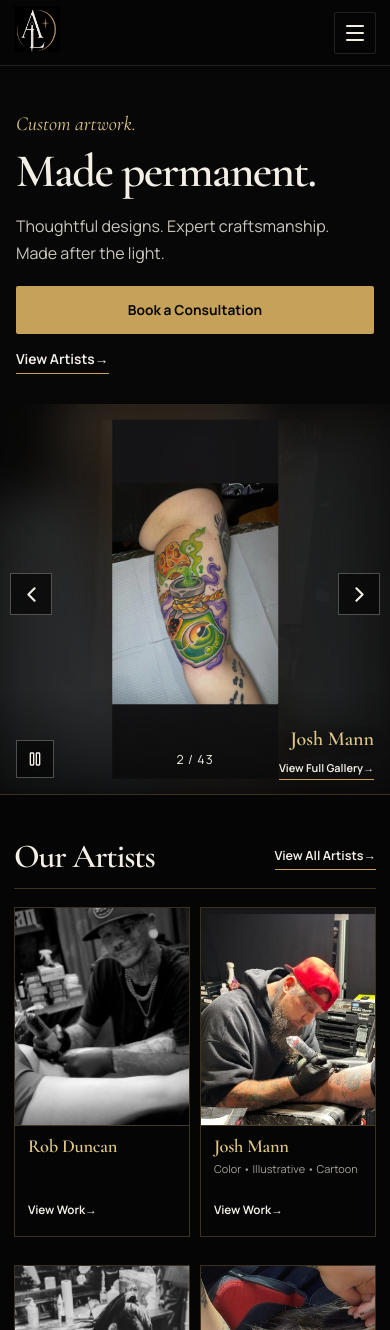
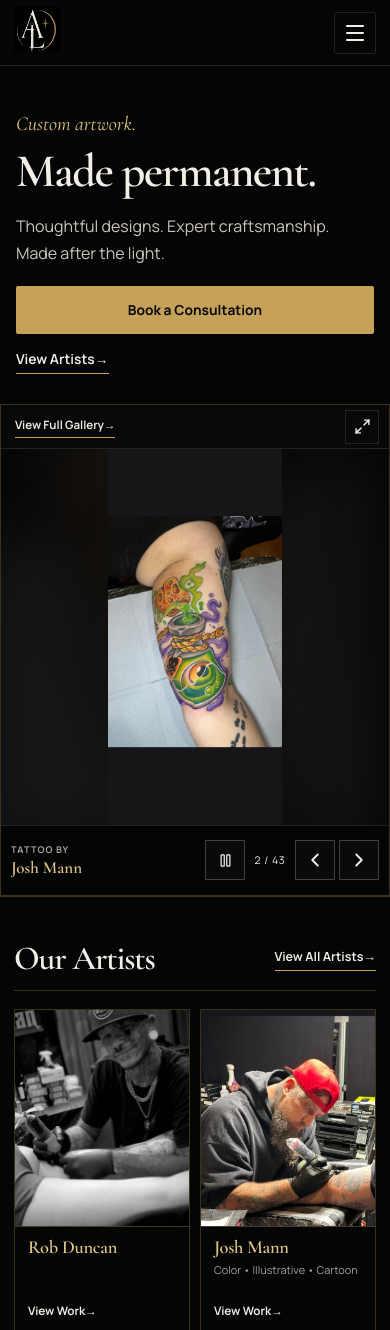
Before and after one commit to afterlighttattoo/afterlighttattoo, a Next.js app: page / in a window 390 px wide. Shown: the top 1330 px of the page. Built offline with nearby package versions, Linux system fonts and the light colour scheme.

Commit message:
Define standalone homepage slideshow

```diff
--- a/app/components/FeaturedArtworkCarousel.tsx
+++ b/app/components/FeaturedArtworkCarousel.tsx
@@ -2,19 +2,13 @@
 
 import Image from "next/image";
 import Link from "next/link";
-import { ChevronLeft, ChevronRight, Pause, Play } from "lucide-react";
+import { ChevronLeft, ChevronRight, Maximize2, Pause, Play } from "lucide-react";
 import { useEffect, useRef, useState } from "react";
 import type { PortfolioImage } from "@/app/data/artists";
 import { ArtworkLightbox } from "./ArtworkLightbox";
 
 function isPreloaded(index: number, activeIndex: number, length: number) {
   return index === activeIndex || index === (activeIndex - 1 + length) % length || index === (activeIndex + 1) % length;
-}
-
-function needsContainedPresentation(image: PortfolioImage) {
-  const aspectRatio = image.width / image.height;
-
-  return aspectRatio < 1.2 || image.width < 900 || image.height < 700;
 }
 
 export function FeaturedArtworkCarousel({ images }: { images: PortfolioImage[] }) {
@@ -29,6 +23,7 @@ export function FeaturedArtworkCarousel({ images }: { images: PortfolioImage[] }
   const pointerStartXRef = useRef<number | null>(null);
   const ignoreClickRef = useRef(false);
   const imageButtonRef = useRef<HTMLButtonElement>(null);
+  const fullscreenButtonRef = useRef<HTMLButtonElement>(null);
   const returnFocusRef = useRef<HTMLElement | null>(null);
 
   useEffect(() => {
@@ -63,13 +58,13 @@ export function FeaturedArtworkCarousel({ images }: { images: PortfolioImage[] }
     setAnnouncement(`Showing artwork ${nextIndex + 1} of ${images.length} by ${images[nextIndex].artistName}.`);
   };
 
-  const openLightbox = () => {
+  const openLightbox = (returnTarget: HTMLElement | null) => {
     if (ignoreClickRef.current) {
       ignoreClickRef.current = false;
       return;
     }
     setUserPaused(true);
-    returnFocusRef.current = imageButtonRef.current;
+    returnFocusRef.current = returnTarget;
     setLightboxIndex(activeIndex);
   };
 
@@ -98,12 +93,36 @@ export function FeaturedArtworkCarousel({ images }: { images: PortfolioImage[] }
           }
         }}
       >
+        <div className="featured-carousel-copy">
+          <p className="hero-kicker">Custom artwork.</p>
+          <h1 id="hero-title">Made permanent.</h1>
+          <p>Thoughtful designs. Expert craftsmanship.<br />Made after the light.</p>
+          <div className="hero-actions">
+            <Link className="button button-gold" href="/booking">Book a Consultation</Link>
+            <Link className="text-link" href="/artists">View Artists <span aria-hidden="true">→</span></Link>
+          </div>
+        </div>
+
+        <div className="featured-carousel-gallery">
+          <div className="featured-carousel-gallery-top">
+            <Link className="text-link" href="/gallery">View Full Gallery <span aria-hidden="true">→</span></Link>
+            <button
+              ref={fullscreenButtonRef}
+              className="featured-carousel-fullscreen"
+              type="button"
+              onClick={() => openLightbox(fullscreenButtonRef.current)}
+              aria-label={`Open full image: ${active.alt}`}
+            >
+              <Maximize2 aria-hidden="true" size={17} />
+            </button>
+          </div>
+
           <div className="featured-carousel-stage">
             <button
               ref={imageButtonRef}
               className="featured-carousel-image"
               type="button"
-            onClick={openLightbox}
+              onClick={() => openLightbox(imageButtonRef.current)}
               onPointerDown={(event) => { pointerStartXRef.current = event.clientX; }}
               onPointerUp={(event) => {
                 if (pointerStartXRef.current === null) return;
@@ -118,7 +137,7 @@ export function FeaturedArtworkCarousel({ images }: { images: PortfolioImage[] }
             >
               {images.map((image, index) => isPreloaded(index, activeIndex, images.length) ? (
                 <span
-                className={`featured-carousel-slide ${index === activeIndex ? "is-active" : ""} ${needsContainedPresentation(image) ? "is-contained" : ""}`.trim()}
+                  className={`featured-carousel-slide ${index === activeIndex ? "is-active" : ""}`.trim()}
                   key={`${image.artistSlug}-${image.filename}`}
                   aria-hidden={index !== activeIndex}
                 >
@@ -131,7 +150,7 @@ export function FeaturedArtworkCarousel({ images }: { images: PortfolioImage[] }
                     height={image.height}
                     loading="eager"
                     draggable={false}
-                  sizes="(max-width: 760px) 100vw, 50vw"
+                    sizes="(max-width: 760px) 100vw, 60vw"
                     aria-hidden="true"
                   />
                   <Image
@@ -143,37 +162,19 @@ export function FeaturedArtworkCarousel({ images }: { images: PortfolioImage[] }
                     height={image.height}
                     loading="eager"
                     draggable={false}
-                  sizes="(max-width: 760px) 90vw, 46vw"
+                    sizes="(max-width: 760px) 100vw, 60vw"
                   />
                 </span>
               ) : null)}
             </button>
           </div>
 
-        <div className="featured-carousel-shade" aria-hidden="true" />
-
-        <div className="featured-carousel-copy">
-          <p className="hero-kicker">Custom artwork.</p>
-          <h1 id="hero-title">Made permanent.</h1>
-          <p>Thoughtful designs. Expert craftsmanship.<br />Made after the light.</p>
-          <div className="hero-actions">
-            <Link className="button button-gold" href="/booking">Book a Consultation</Link>
-            <Link className="text-link" href="/artists">View Artists <span aria-hidden="true">→</span></Link>
+          <div className="featured-carousel-bar">
+            <div className="featured-carousel-credit">
+              <span>Tattoo by</span>
+              <Link href={`/artists/${active.artistSlug}`}>{active.artistName}</Link>
             </div>
-        </div>
-
-        <div className="featured-carousel-credit">
-          <Link href={`/artists/${active.artistSlug}`}>{active.artistName}</Link>
-          <Link className="text-link" href="/gallery">View Full Gallery <span aria-hidden="true">→</span></Link>
-        </div>
-
-        <button className="featured-carousel-arrow featured-carousel-prev" type="button" onClick={() => selectSlide(activeIndex - 1)} aria-label="Show previous artwork">
-          <ChevronLeft aria-hidden="true" size={25} />
-        </button>
-        <button className="featured-carousel-arrow featured-carousel-next" type="button" onClick={() => selectSlide(activeIndex + 1)} aria-label="Show next artwork">
-          <ChevronRight aria-hidden="true" size={25} />
-        </button>
-
+            <div className="featured-carousel-controls">
               <button
                 className="featured-carousel-toggle"
                 type="button"
@@ -181,9 +182,19 @@ export function FeaturedArtworkCarousel({ images }: { images: PortfolioImage[] }
                 aria-label={userPaused ? "Play artwork slideshow" : "Pause artwork slideshow"}
                 aria-pressed={userPaused}
               >
-          {userPaused ? <Play aria-hidden="true" size={16} /> : <Pause aria-hidden="true" size={16} />}
+                {userPaused ? <Play aria-hidden="true" size={15} /> : <Pause aria-hidden="true" size={15} />}
               </button>
               <span className="featured-carousel-count" aria-hidden="true">{activeIndex + 1} / {images.length}</span>
+              <button className="featured-carousel-arrow" type="button" onClick={() => selectSlide(activeIndex - 1)} aria-label="Show previous artwork">
+                <ChevronLeft aria-hidden="true" size={22} />
+              </button>
+              <button className="featured-carousel-arrow" type="button" onClick={() => selectSlide(activeIndex + 1)} aria-label="Show next artwork">
+                <ChevronRight aria-hidden="true" size={22} />
+              </button>
+            </div>
+          </div>
+        </div>
+
         <p className="sr-only" aria-live="polite" aria-atomic="true">{announcement}</p>
       </div>
 
--- a/app/globals.css
+++ b/app/globals.css
@@ -215,33 +215,33 @@ a:focus-visible, button:focus-visible, input:focus-visible, select:focus-visible
 .mobile-menu .external-actions { margin-top: 20px; }
 
 /* Homepage */
-.home-hero { height: 500px; border-bottom: 1px solid var(--line); background: var(--black); }
-.featured-carousel { position: relative; overflow: hidden; height: 100%; background: #070707; touch-action: pan-y; isolation: isolate; }
+.home-hero { height: 560px; border-bottom: 1px solid var(--line); background: var(--black); }
+.featured-carousel { display: grid; width: min(calc(100% - 48px), 1120px); height: 100%; margin-inline: auto; grid-template-columns: minmax(340px, .68fr) minmax(0, 1fr); gap: 36px; align-items: center; background: var(--black); touch-action: pan-y; isolation: isolate; }
 .featured-carousel:focus-visible { outline: 2px solid var(--gold-light); outline-offset: 3px; }
-.featured-carousel-stage { position: absolute; z-index: 2; top: 0; bottom: 0; left: 43%; overflow: hidden; width: 46%; background: #080808; }
-.featured-carousel-stage::after { position: absolute; z-index: 2; inset: 0; pointer-events: none; background: linear-gradient(90deg, rgba(5,5,5,.34), rgba(5,5,5,.02) 32%, rgba(5,5,5,.05) 67%, rgba(5,5,5,.5)), linear-gradient(0deg, rgba(5,5,5,.66), transparent 27%); content: ""; }
+.featured-carousel-copy { min-width: 0; }
+.hero-kicker { margin-bottom: 6px; color: var(--gold-light); font-family: var(--font-serif); font-size: 1.25rem; font-style: italic; }
+.featured-carousel-copy h1 { margin-bottom: 16px; font-family: var(--font-serif); font-size: clamp(3.3rem, 4.3vw, 3.85rem); font-weight: 600; letter-spacing: -.035em; }
+.featured-carousel-copy > p:not(.hero-kicker) { margin-bottom: 24px; color: #cbc6bd; font-size: 1rem; line-height: 1.65; }
+.featured-carousel-gallery { display: grid; overflow: hidden; width: 100%; height: clamp(500px, 38vw, 540px); grid-template-rows: 44px minmax(0, 1fr) 68px; border: 1px solid var(--line); background: var(--black); }
+.featured-carousel-gallery-top { display: flex; padding: 0 10px 0 14px; align-items: center; justify-content: space-between; border-bottom: 1px solid var(--line-soft); background: #080808; }
+.featured-carousel-gallery-top .text-link { font-size: .72rem; }
+.featured-carousel-fullscreen { display: grid; width: 34px; height: 34px; padding: 0; place-items: center; border: 1px solid var(--line-soft); background: transparent; color: var(--white); cursor: pointer; transition: border-color 160ms ease, color 160ms ease; }
+.featured-carousel-fullscreen:hover { border-color: var(--gold); color: var(--gold-light); }
+.featured-carousel-stage { position: relative; overflow: hidden; min-height: 0; background: #050505; }
 .featured-carousel-image { position: absolute; display: block; inset: 0; width: 100%; height: 100%; padding: 0; overflow: hidden; border: 0; background: transparent; cursor: zoom-in; }
 .featured-carousel-slide { position: absolute; z-index: 1; display: block; inset: 0; overflow: hidden; opacity: 0; transition: opacity 460ms ease; }
 .featured-carousel-slide.is-active { opacity: 1; }
-.artwork-backdrop { position: absolute; inset: 0; width: 100%; height: 100%; object-fit: cover; object-position: center; filter: blur(22px) brightness(.62); opacity: .38; transform: scale(1.1); }
-.artwork-foreground { position: absolute; z-index: 1; top: 50%; left: 50%; width: auto; max-width: 88%; height: auto; max-height: 94%; object-fit: contain; object-position: center; transform: translate(-50%, -50%); }
-.featured-carousel-slide:not(.is-contained) .artwork-foreground { inset: 0; width: 100%; max-width: none; height: 100%; max-height: none; object-fit: cover; transform: none; }
-.featured-carousel-shade { position: absolute; z-index: 1; inset: 0; pointer-events: none; background: linear-gradient(90deg, #050505 0%, rgba(5,5,5,.98) 27%, rgba(5,5,5,.72) 38%, rgba(5,5,5,.08) 48%, rgba(5,5,5,.04) 88%, rgba(5,5,5,.5) 100%); }
-.featured-carousel-copy { position: absolute; z-index: 3; top: 52%; left: max(48px, calc((100vw - 1120px) / 2)); width: min(430px, 34vw); transform: translateY(-50%); }
-.hero-kicker { margin-bottom: 6px; color: var(--gold-light); font-family: var(--font-serif); font-size: 1.25rem; font-style: italic; }
-.featured-carousel-copy h1 { margin-bottom: 16px; font-family: var(--font-serif); font-size: clamp(3.3rem, 4.3vw, 3.85rem); font-weight: 600; letter-spacing: -.035em; }
-.featured-carousel-copy > p:not(.hero-kicker) { margin-bottom: 24px; color: #cbc6bd; font-size: 1rem; line-height: 1.65; }
-.featured-carousel-credit { position: absolute; z-index: 3; right: calc(11% + 18px); bottom: 64px; display: flex; flex-direction: column; gap: 8px; align-items: flex-end; text-align: right; }
-.featured-carousel-credit > a:first-child { color: var(--gold-light); font-family: var(--font-serif); font-size: 1.5rem; font-weight: 600; text-shadow: 0 1px 12px rgba(5,5,5,.8); }
-.featured-carousel-credit > a:first-child:hover { color: var(--gold-light); }
-.featured-carousel-credit .text-link { font-size: .76rem; }
-.featured-carousel-arrow, .featured-carousel-toggle { position: absolute; z-index: 4; display: grid; padding: 0; place-items: center; border: 1px solid rgba(243,239,231,.3); background: rgba(5,5,5,.72); color: var(--white); cursor: pointer; transition: border-color 160ms ease, color 160ms ease, background-color 160ms ease; }
-.featured-carousel-arrow { top: 50%; width: 42px; height: 42px; transform: translateY(-50%); }
-.featured-carousel-prev { left: calc(43% - 21px); }
-.featured-carousel-next { right: calc(11% - 21px); }
+.artwork-backdrop { position: absolute; inset: -20px; width: calc(100% + 40px); height: calc(100% + 40px); object-fit: cover; object-position: center; filter: blur(28px) brightness(.44); opacity: .2; transform: scale(1.05); }
+.artwork-foreground { position: absolute; z-index: 1; inset: 0; width: 100%; height: 100%; object-fit: contain; object-position: center; }
+.featured-carousel-bar { display: flex; min-width: 0; padding: 9px 10px 9px 14px; align-items: center; justify-content: space-between; gap: 12px; border-top: 1px solid var(--line-soft); background: rgba(5,5,5,.94); }
+.featured-carousel-credit { display: flex; min-width: 0; flex-direction: column; gap: 1px; }
+.featured-carousel-credit > span { color: var(--gray); font-size: .58rem; font-weight: 700; letter-spacing: .1em; text-transform: uppercase; }
+.featured-carousel-credit > a { overflow: hidden; color: var(--gold-light); font-family: var(--font-serif); font-size: 1.15rem; font-weight: 600; line-height: 1.1; text-overflow: ellipsis; white-space: nowrap; }
+.featured-carousel-credit > a:hover { color: var(--white); }
+.featured-carousel-controls { display: flex; flex: 0 0 auto; gap: 6px; align-items: center; }
+.featured-carousel-arrow, .featured-carousel-toggle { display: grid; width: 42px; height: 42px; padding: 0; place-items: center; border: 1px solid rgba(243,239,231,.24); background: #0a0a0a; color: var(--white); cursor: pointer; transition: border-color 160ms ease, color 160ms ease, background-color 160ms ease; }
 .featured-carousel-arrow:hover, .featured-carousel-toggle:hover { border-color: var(--gold-light); color: var(--gold-light); }
-.featured-carousel-toggle { bottom: 18px; left: calc(43% + 18px); width: 38px; height: 38px; }
-.featured-carousel-count { position: absolute; z-index: 4; right: calc(11% + 18px); bottom: 25px; min-width: 64px; color: var(--white); font-size: .78rem; letter-spacing: .08em; text-align: right; }
+.featured-carousel-count { min-width: 54px; color: var(--white); font-size: .72rem; letter-spacing: .07em; text-align: center; }
 .home-artists { width: 100%; background: var(--black); }
 .home-artists-inner { max-width: 1120px; padding-block: 46px 52px; }
 .home-artists-heading { display: flex; margin-bottom: 22px; padding-bottom: 12px; justify-content: space-between; align-items: center; border-bottom: 1px solid var(--line); }
@@ -459,13 +459,13 @@ a:focus-visible, button:focus-visible, input:focus-visible, select:focus-visible
   .desktop-nav-side a { margin-inline: 3px; font-size: .9rem; }
   .desktop-nav-right { grid-template-columns: minmax(0, .62fr) minmax(150px, 1.38fr); }
   .desktop-header-logo { width: 100px; height: 100px; }
-  .featured-carousel-copy { left: 38px; width: min(400px, 39vw); }
-  .featured-carousel-stage { left: 47%; width: 49%; }
-  .featured-carousel-credit { right: calc(4% + 16px); }
-  .featured-carousel-prev { left: calc(47% - 21px); }
-  .featured-carousel-next { right: calc(4% - 21px); }
-  .featured-carousel-toggle { left: calc(47% + 16px); }
-  .featured-carousel-count { right: calc(4% + 16px); }
+  .featured-carousel { width: min(calc(100% - 38px), 900px); grid-template-columns: minmax(290px, .7fr) minmax(0, 1fr); gap: 24px; }
+  .featured-carousel-copy h1 { font-size: clamp(3rem, 6vw, 3.55rem); }
+  .featured-carousel-gallery { height: 500px; }
+  .featured-carousel-bar { padding-left: 11px; gap: 8px; }
+  .featured-carousel-controls { gap: 4px; }
+  .featured-carousel-arrow, .featured-carousel-toggle { width: 40px; height: 40px; }
+  .featured-carousel-count { min-width: 46px; }
   .home-booking-inner { grid-template-columns: 1fr auto; padding-block: 24px; }
   .home-contact { grid-column: 1 / -1; display: flex; padding: 16px 0 0; justify-content: space-between; align-items: flex-end; border-top: 1px solid var(--line-soft); border-left: 0; }
   .home-contact address { margin-bottom: 0; }
@@ -483,22 +483,16 @@ a:focus-visible, button:focus-visible, input:focus-visible, select:focus-visible
   .mobile-menu-button { display: inline-flex; }
   .brand-mark > img { width: 46px; height: 46px; }
   .home-hero { height: auto; }
-  .featured-carousel { display: flex; height: auto; flex-direction: column; }
-  .featured-carousel-stage { position: relative; top: auto; bottom: auto; left: auto; order: 2; width: 100%; height: clamp(360px, 100vw, 420px); }
-  .featured-carousel-shade { display: none; }
-  .featured-carousel-copy { position: relative; top: auto; left: auto; order: 1; width: 100%; padding: 42px 16px 30px; transform: none; }
+  .featured-carousel { width: 100%; height: auto; grid-template-columns: 1fr; gap: 0; }
+  .featured-carousel-copy { width: 100%; padding: 42px 16px 30px; }
   .featured-carousel-copy h1 { font-size: clamp(2.8rem, 12vw, 3.45rem); }
   .featured-carousel-copy > p:not(.hero-kicker) { margin-bottom: 20px; }
-  .artwork-foreground { max-width: 90%; max-height: 92%; }
-  .featured-carousel-slide:not(.is-contained) .artwork-foreground { object-fit: contain; }
-  .featured-carousel-credit { top: auto; right: 16px; bottom: 14px; gap: 4px; transform: none; }
-  .featured-carousel-credit > a:first-child { font-size: 1.25rem; }
-  .featured-carousel-credit .text-link { font-size: .68rem; }
-  .featured-carousel-arrow { top: auto; bottom: 179px; transform: none; }
-  .featured-carousel-prev { left: 10px; }
-  .featured-carousel-next { right: 10px; }
-  .featured-carousel-toggle { bottom: 16px; left: 16px; }
-  .featured-carousel-count { right: auto; bottom: 24px; left: 50%; text-align: center; transform: translateX(-50%); }
+  .featured-carousel-gallery { width: 100%; height: clamp(440px, 126vw, 500px); grid-template-rows: 44px minmax(0, 1fr) 70px; }
+  .featured-carousel-bar { padding-inline: 10px; }
+  .featured-carousel-credit > a { max-width: 116px; font-size: 1.06rem; }
+  .featured-carousel-controls { gap: 4px; }
+  .featured-carousel-arrow, .featured-carousel-toggle { width: 40px; height: 40px; }
+  .featured-carousel-count { min-width: 42px; font-size: .66rem; }
   .home-artists-inner { padding-block: 44px 48px; }
   .home-artists-heading { margin-bottom: 18px; }
   .home-artists-heading h2 { font-size: 2.1rem; }
```
Lines whose indentation alone changed are shown as unchanged.
